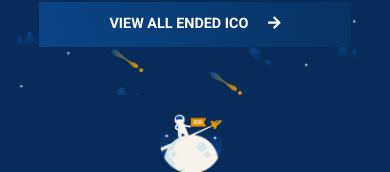
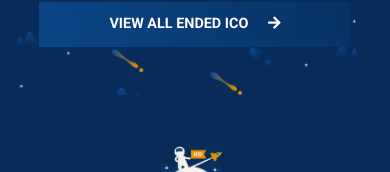
Before and after one commit to moonlandingnetwork/moonlandingnetwork.github.io, a Jekyll site: the page built from index.html, in a window 390 px wide. Shown: the part 6228-6400 px from the top of the page. Built offline with Jekyll 4.4.1, drawn with Linux system fonts in a browser that asks for light colours; cached includes are drawn as plain includes; nearby versions of some CDN libraries; comment, search, counter and statistics services are not loaded.

Commit message:
Layout Fix

```diff
--- a/css/style.css
+++ b/css/style.css
@@ -3509,7 +3509,7 @@ footer{
         -webkit-box-direction: normal;
         -ms-flex-direction: row;
             flex-direction: row;
-        margin: 1rem 2rem 2rem;
+        margin: 3rem 2rem 2rem;
         -ms-flex-wrap: wrap;
             flex-wrap: wrap;
    }
```
